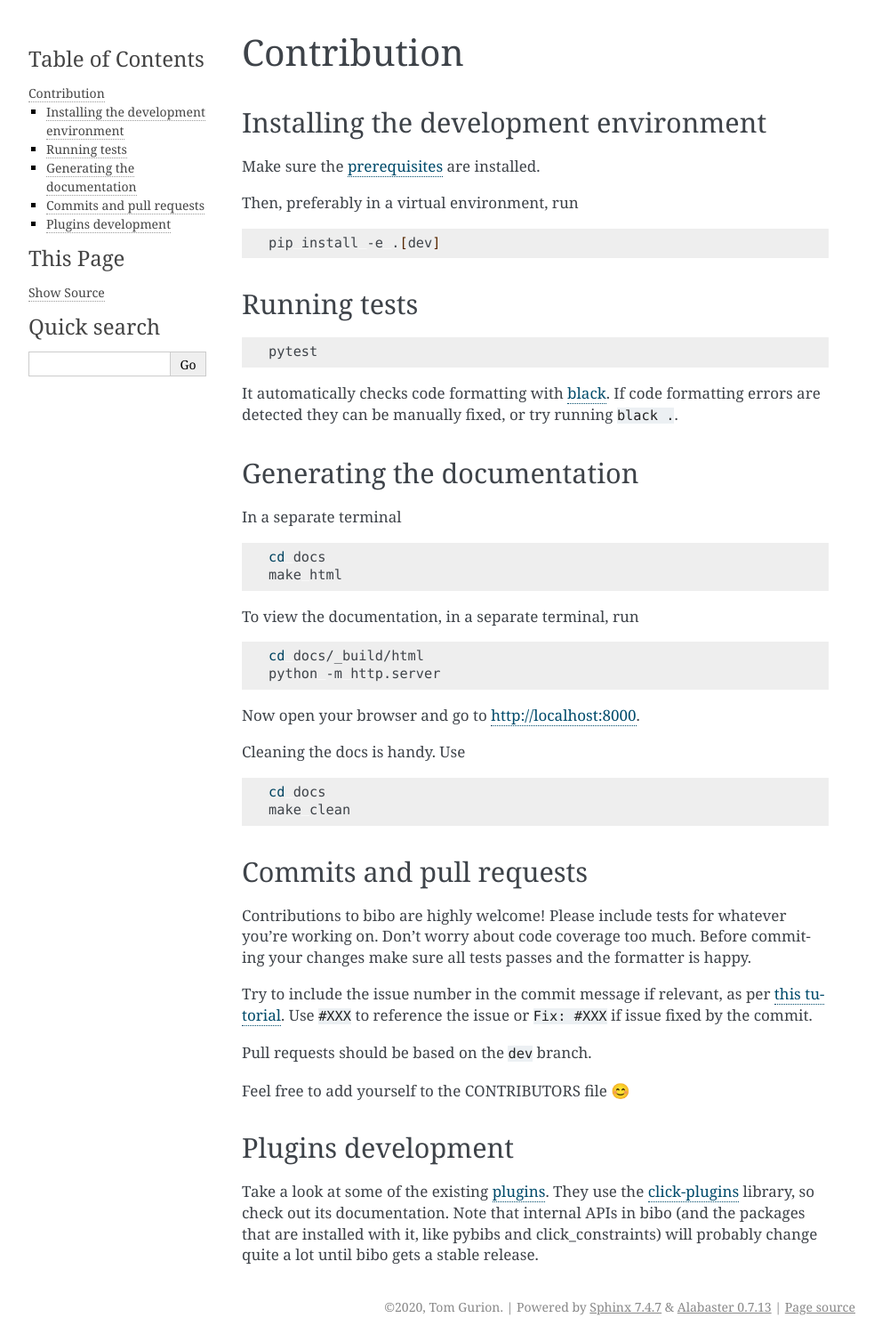
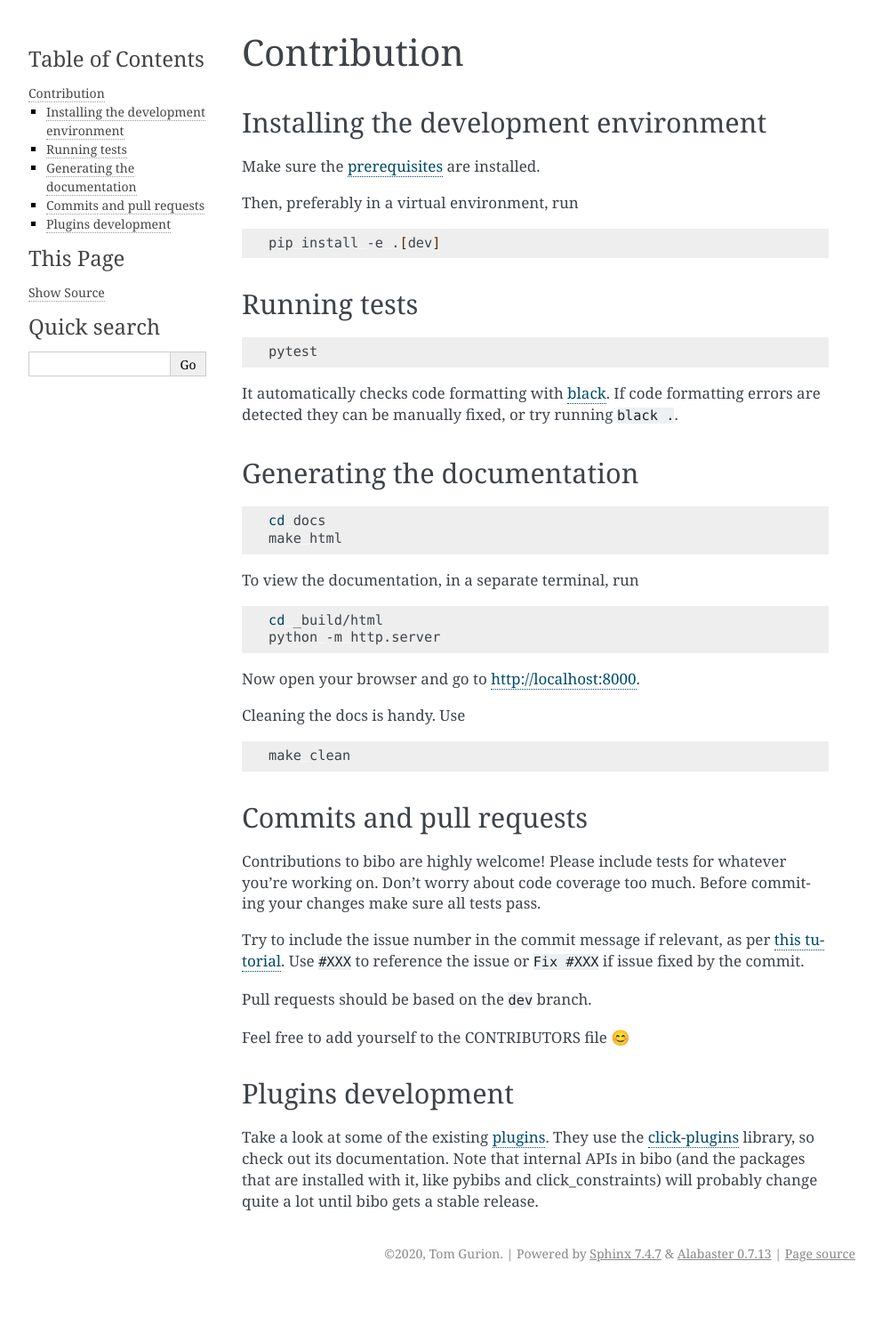
Before and after one commit to Nagasaki45/bibo, a Sphinx documentation site: the page built from docs/contribution.rst, in a window 1280 px wide. Shown: the whole page at 89% size, without its empty margins (148-1140 px from the left). Built offline with Sphinx 7.4.7, drawn with Linux system fonts in a browser that asks for light colours; after the commit the page ends 1448 px from its top, so only the background shows below that.

Commit message:
Some minor improvements to the contribution guide

```diff
--- a/docs/contribution.rst
+++ b/docs/contribution.rst
@@ -26,8 +26,6 @@ It automatically checks code formatting with `black <https://github.com/psf/blac
 Generating the documentation
 ----------------------------
 
-In a separate terminal
-
 .. code-block:: bash
 
     cd docs
@@ -37,7 +35,7 @@ To view the documentation, in a separate terminal, run
 
 .. code-block:: bash
 
-    cd docs/_build/html
+    cd _build/html
     python -m http.server
 
 Now open your browser and go to `http://localhost:8000 <http://localhost:8000>`_.
@@ -46,7 +44,6 @@ Cleaning the docs is handy. Use
 
 .. code-block:: bash
 
-    cd docs
     make clean
 
 
@@ -56,10 +53,10 @@ Commits and pull requests
 Contributions to bibo are highly welcome!
 Please include tests for whatever you're working on.
 Don't worry about code coverage too much.
-Before commiting your changes make sure all tests passes and the formatter is happy.
+Before commiting your changes make sure all tests pass.
 
 Try to include the issue number in the commit message if relevant, as per `this tutorial <https://help.github.com/en/enterprise/2.16/user/github/managing-your-work-on-github/closing-issues-using-keywords>`_.
-Use ``#XXX`` to reference the issue or ``Fix: #XXX`` if issue fixed by the commit.
+Use ``#XXX`` to reference the issue or ``Fix #XXX`` if issue fixed by the commit.
 
 Pull requests should be based on the ``dev`` branch.
 
```
